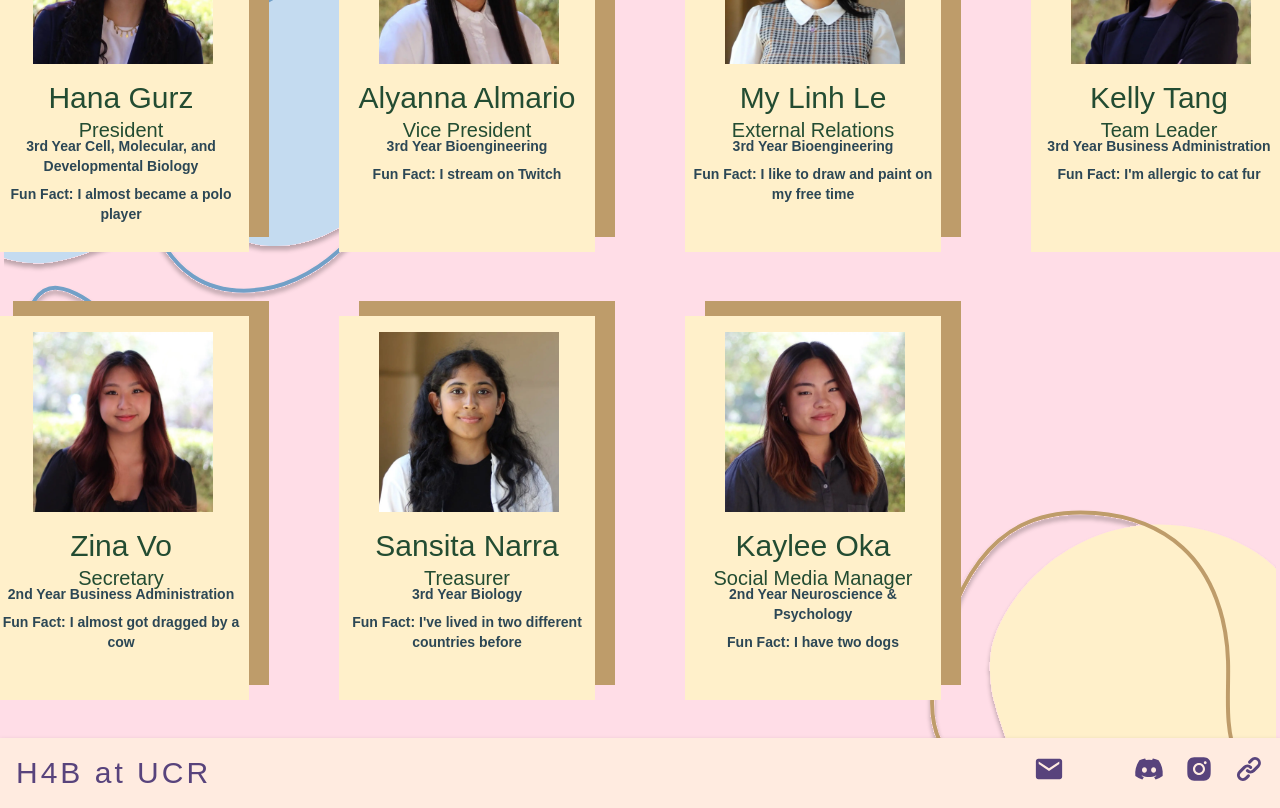
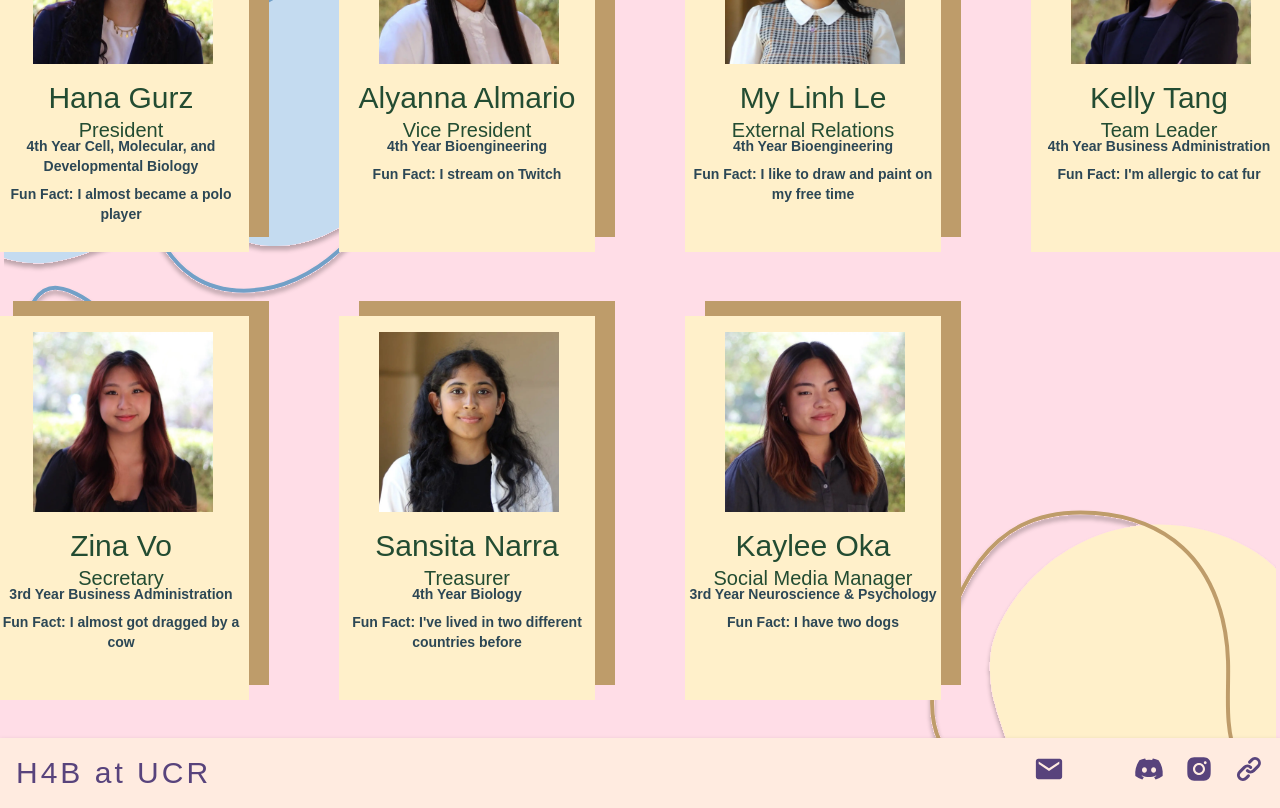
Before and after one commit to acm-ucr/h4b-website, a Next.js app: page /board in a window 1280 px wide. Shown: the part 400-1208 px from the top of the page. Built offline with nearby package versions, Linux system fonts and the light colour scheme; some icons are missing; a web font is replaced by a local one; what tailwindcss-animated would draw is missing.

Commit message:
Updating board member years

```diff
--- a/src/data/board/Board.js
+++ b/src/data/board/Board.js
@@ -10,49 +10,49 @@ export const BOARD = [
   {
     name: "Hana Gurz",
     role: "President",
-    yearMajor: "3rd Year Cell, Molecular, and Developmental Biology",
+    yearMajor: "4th Year Cell, Molecular, and Developmental Biology",
     funFact: "Fun Fact: I almost became a polo player",
     picture: image1,
   },
   {
     name: "Alyanna Almario",
     role: "Vice President",
-    yearMajor: "3rd Year Bioengineering",
+    yearMajor: "4th Year Bioengineering",
     funFact: "Fun Fact: I stream on Twitch",
     picture: image2,
   },
   {
     name: "My Linh Le",
     role: "External Relations",
-    yearMajor: "3rd Year Bioengineering",
+    yearMajor: "4th Year Bioengineering",
     funFact: "Fun Fact: I like to draw and paint on my free time",
     picture: image3,
   },
   {
     name: "Kelly Tang",
     role: "Team Leader",
-    yearMajor: "3rd Year Business Administration",
+    yearMajor: "4th Year Business Administration",
     funFact: "Fun Fact: I'm allergic to cat fur",
     picture: image4,
   },
   {
     name: "Zina Vo",
     role: "Secretary",
-    yearMajor: "2nd Year Business Administration",
+    yearMajor: "3rd Year Business Administration",
     funFact: "Fun Fact: I almost got dragged by a cow",
     picture: image5,
   },
   {
     name: "Sansita Narra",
     role: "Treasurer",
-    yearMajor: "3rd Year Biology",
+    yearMajor: "4th Year Biology",
     funFact: "Fun Fact: I've lived in two different countries before",
     picture: image6,
   },
   {
     name: "Kaylee Oka",
     role: "Social Media Manager",
-    yearMajor: "2nd Year Neuroscience & Psychology",
+    yearMajor: "3rd Year Neuroscience & Psychology",
     funFact: "Fun Fact: I have two dogs",
     picture: image7,
   },
```
